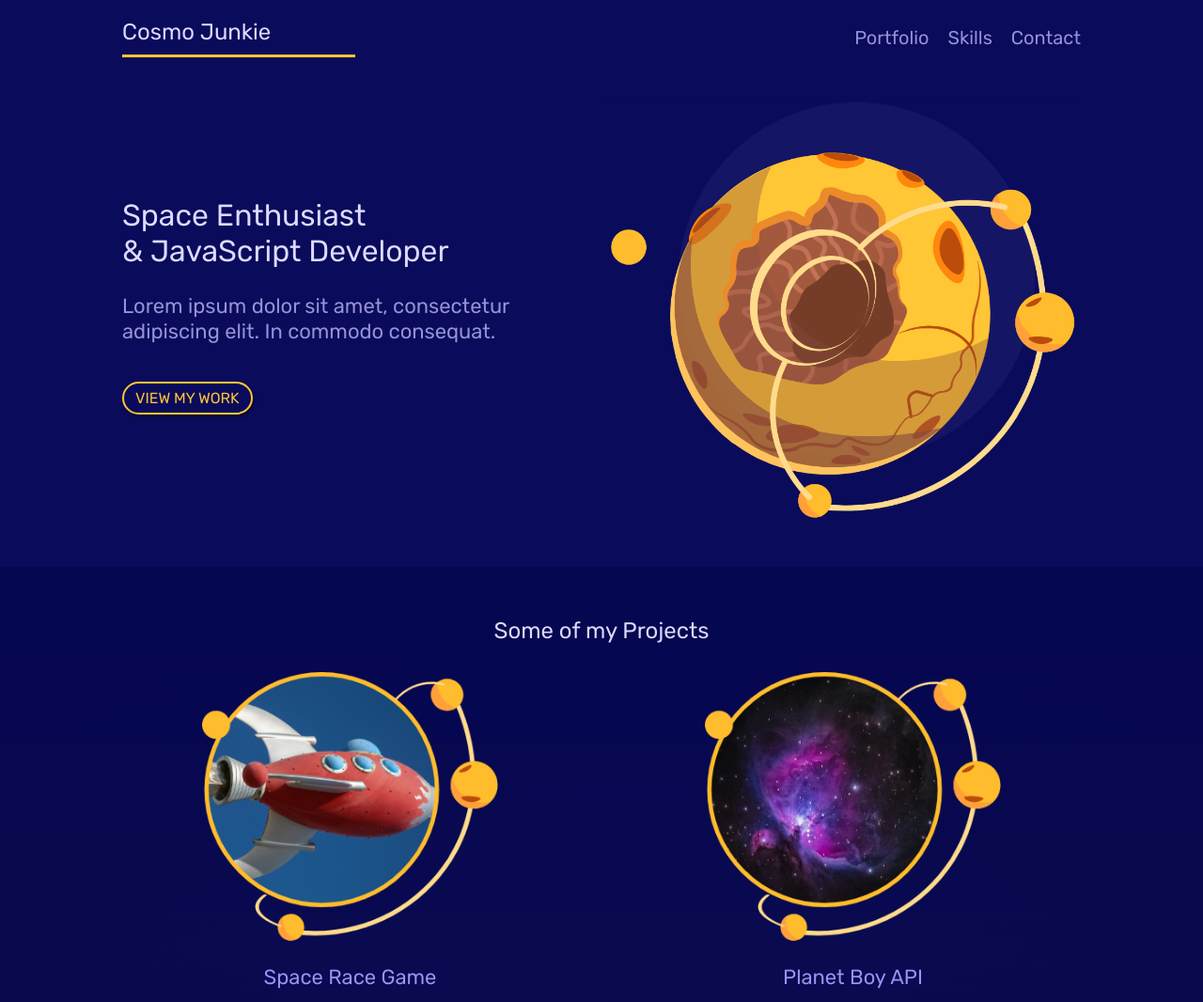
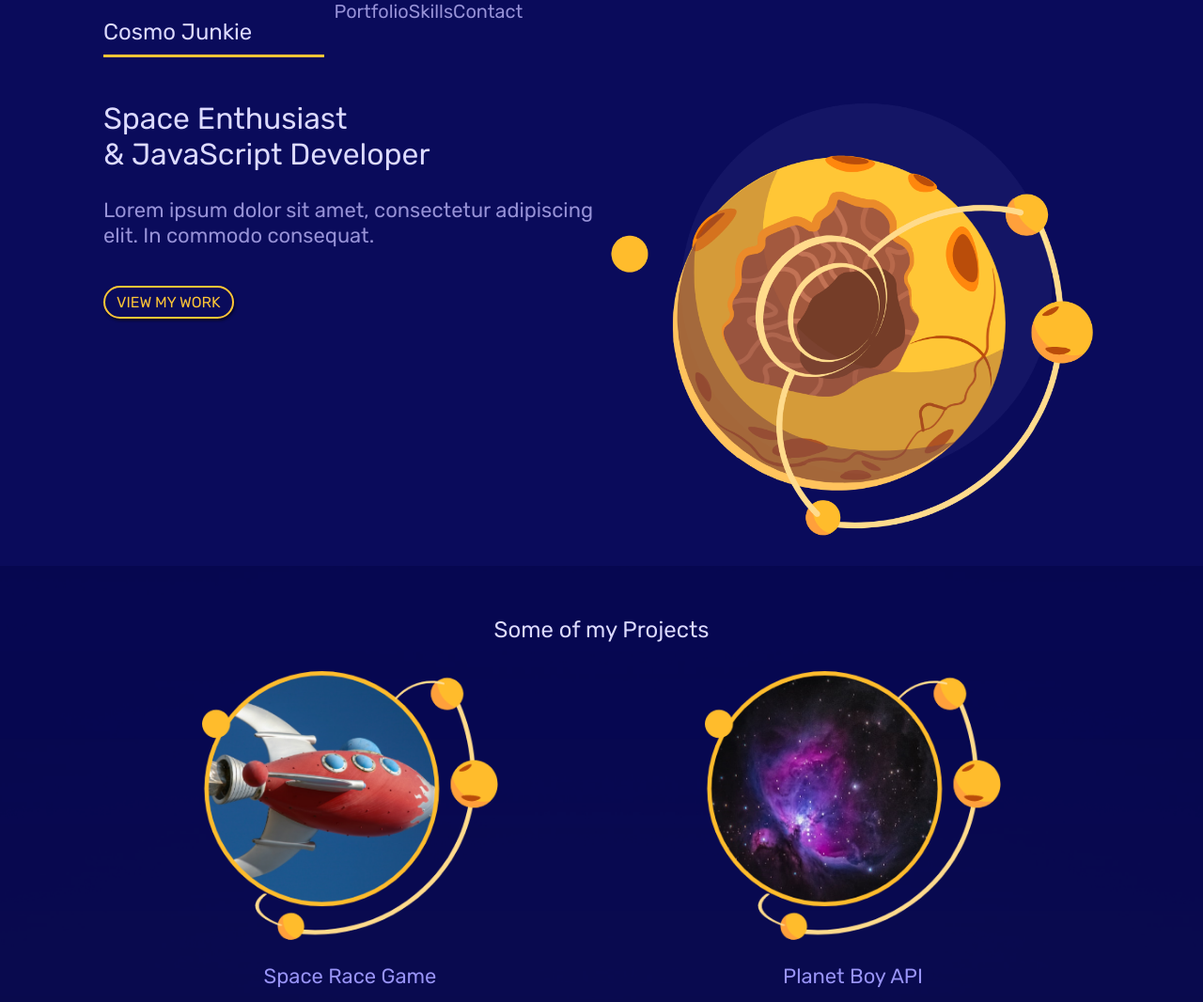
Before and after one commit to Amalanamdas/responsive-css-grid-build_tnn, a plain HTML site: page index.html in a window 1280 px wide. Shown: the top 1066 px of the page at 94% size. Drawn offline with Linux system fonts and the light colour scheme.

Commit message:
lesson 12

```diff
--- a/styles.css
+++ b/styles.css
@@ -252,7 +252,6 @@ footer img {
     width: 100%;
     max-width: 1060px;
     margin: 0 auto;
-    box-sizing: border-box;
   }
   .leading {
     margin: 20px 0;
@@ -265,18 +264,7 @@ footer img {
   }
   .site-nav ul {
     display: flex;
-    grid-column: 6/9;
     justify-content: flex-end;
-    align-self: center;
-  }
-  .site-nav li {
-    margin-left: 20px;
-  }
-  .welcome-text {
-    align-self: center;
-  }
-  #welcome {
-    padding-bottom: 40px;
   }
 }
 /* desktop styles */
```
Also changed, not shown: 1 other file.
